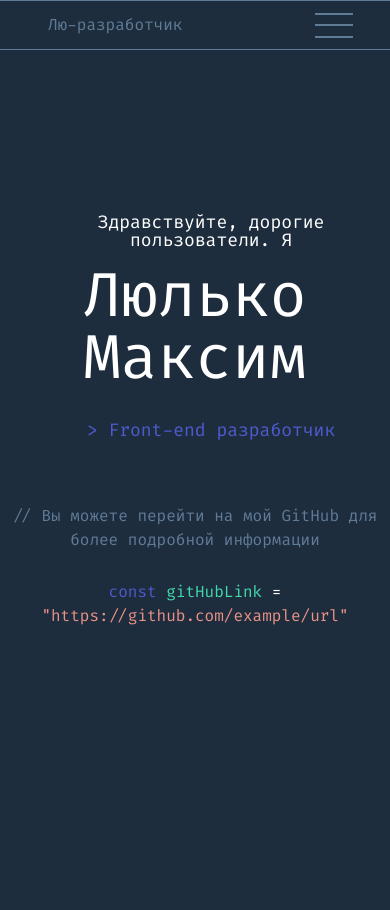
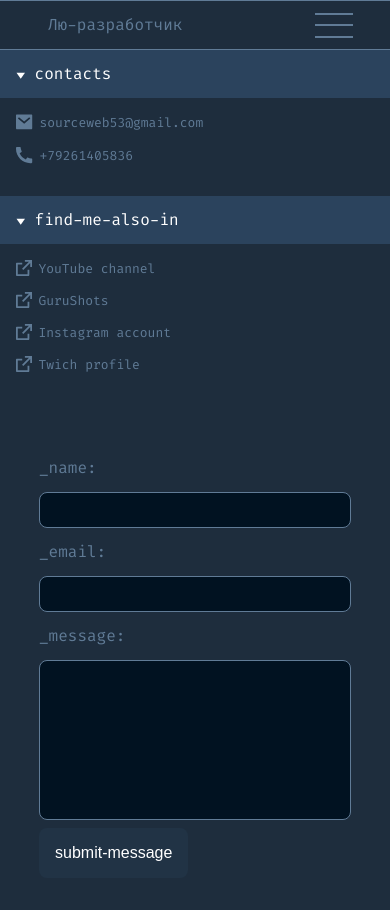
Before and after one commit to MasterWebSystem/portfolio, a plain HTML site: page index.html in a window 390 px wide. Drawn offline with Linux system fonts and the light colour scheme.

Commit message:
Адаптировал четвертый экран

```diff
--- a/css/media.css
+++ b/css/media.css
@@ -152,7 +152,7 @@
         text-align: center;
     }
 
-    .personal-info__block, .contacts-info__block, .projects-info__block {
+    .personal-info__block, .contacts-info__block, .projects-info__block, .findSoc {
         border: none!important;
         background: #2b435d;
 
@@ -215,6 +215,27 @@
 
     .projects-block__item {
         margin-top: 1rem!important;
+    }
+
+    .header__content-contacts-block {
+        flex-direction: column;
+    }
+
+    .contacts__header {
+        display: none!important;
+    }
+
+    .form {
+        width: 100%!important;
+
+        margin: 1rem auto;
+
+        border: none!important;
+
+    }
+
+    .contacts__code {
+        display: none!important;
     }
 
 
@@ -374,7 +395,7 @@
         text-align: center;
     }
 
-    .personal-info__block, .contacts-info__block, .projects-info__block {
+    .personal-info__block, .contacts-info__block, .projects-info__block, .findSoc {
         border: none!important;
         background: #2b435d;
 
--- a/index.html
+++ b/index.html
@@ -71,7 +71,7 @@
                 </ul>
             </div>
             <div class="header__content">
-                 <div class="header__content-main-block" id="mainBlock" style="display: flex!important;">
+                 <div class="header__content-main-block" id="mainBlock" style="display: none!important;">
                     <div class="header__content-left">
                         <div class="preview-text">Здравствуйте, дорогие пользователи. Я</div>
                         <div class="main-title">
@@ -532,7 +532,7 @@
                     </div>
 
                 </div>
-                <div class="header__content-contacts-block" id="contactsBlock" style="display: none!important;">
+                <div class="header__content-contacts-block" id="contactsBlock" style="display: flex!important;">
                     <div class="folder-block">
                         <div class="contacts-info__block">
                             <svg width="9" height="7" viewBox="0 0 9 7" fill="none" xmlns="http://www.w3.org/2000/svg">
```
